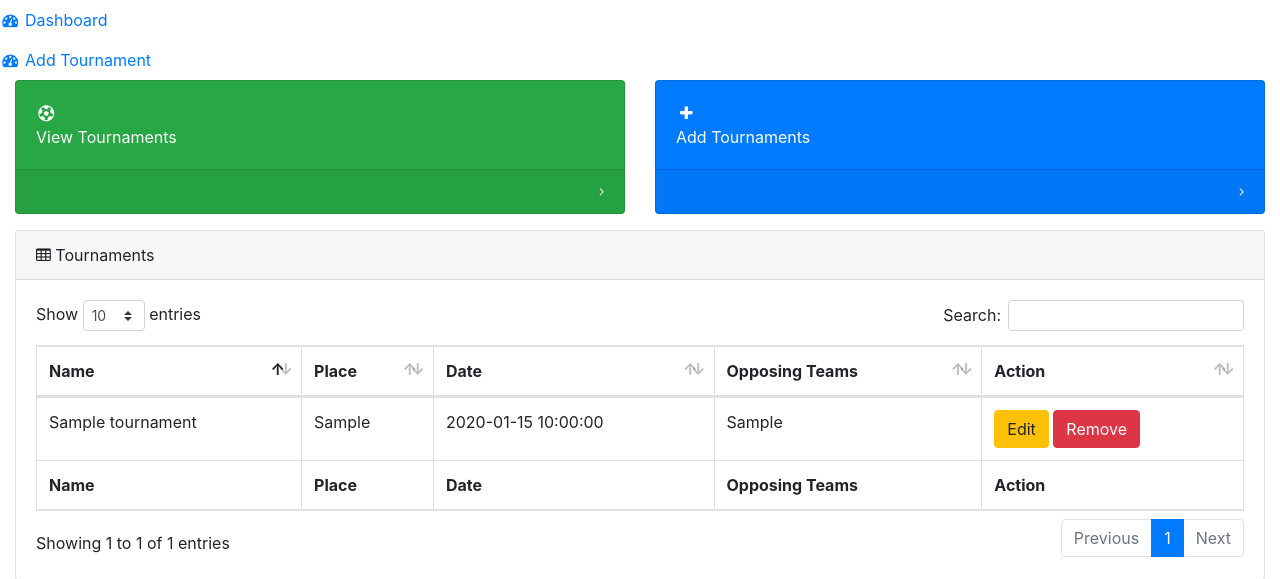
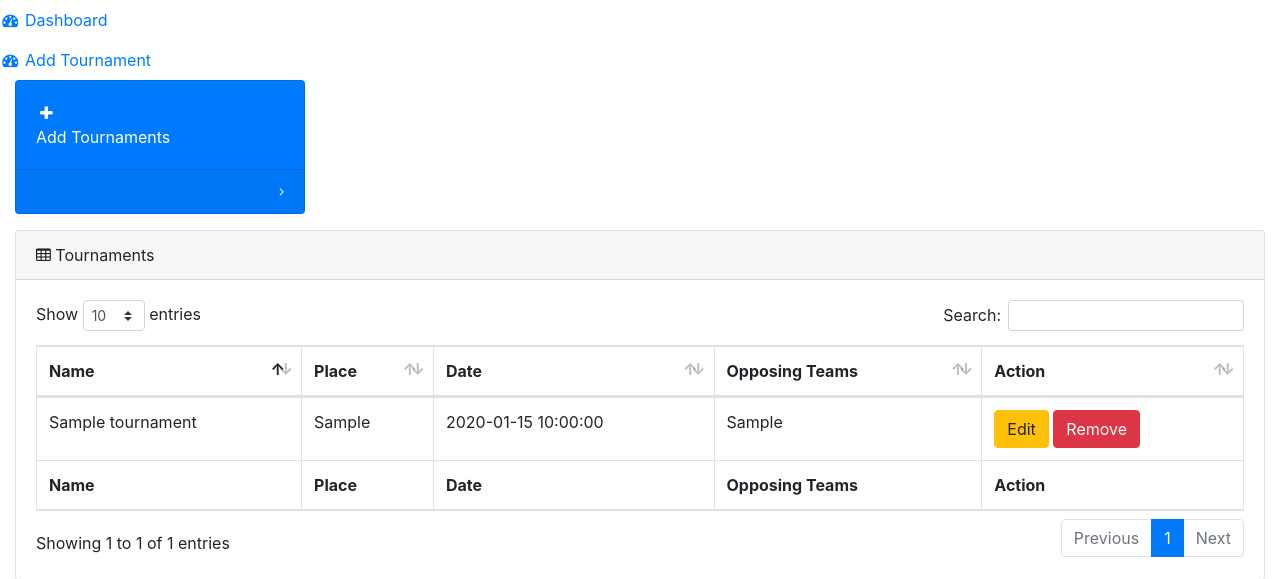
Before and after one commit to anjulalk/codeigniter-crud, a CodeIgniter app: page /codeigniter-crud/index.php/tournaments/index in a window 1280 px wide. Shown: the part 56-635 px from the top of the page. Run offline with CodeIgniter, Linux system fonts and the light colour scheme; tables that the repository leaves empty or names only in its code hold one stand-in row (values such as "Sample post"); some libraries are stand-ins or nearby versions.

Commit message:
Removed redundant button for view tournaments

```diff
--- a/application/controllers/Tournaments.php
+++ b/application/controllers/Tournaments.php
@@ -7,7 +7,6 @@ class Tournaments extends CI_Controller {
 		$this->load->model('TournamentModel');
 
 		$data['query'] = $this->TournamentModel->getTournaments();
-		$data['title'] = 'Tournaments';
 
 		$this->load->view('header', $data);
 		$this->load->view('nav');
@@ -39,7 +38,7 @@ class Tournaments extends CI_Controller {
 		{
 			$this->TournamentModel->addTournament();
 
-			$data['message'] = "Tournament added!";
+			$data['message'] = "Tournament added successfully!";
 
 			$this->load->view('header', $data);
 			$this->load->view('nav');
@@ -73,7 +72,7 @@ class Tournaments extends CI_Controller {
 		{
 			$this->TournamentModel->editTournament($id);
 
-			$data['message'] = "Tournament updated!";
+			$data['message'] = "Tournament updated successfully!";
 
 			$this->load->view('header', $data);
 			$this->load->view('nav');
@@ -85,10 +84,9 @@ class Tournaments extends CI_Controller {
 	public function remove($id)
 	{
 		$this->load->model('TournamentModel');
-
 		$this->TournamentModel->removeTournament($id);
 
-		$data['message'] = "Tournament deleted!";
+		$data['message'] = "Tournament deleted successfully!";
 
 		$this->load->view('header', $data);
 		$this->load->view('nav');
--- a/application/views/icon_cards.php
+++ b/application/views/icon_cards.php
@@ -1,21 +1,6 @@
           <div class="row">
-          <div class="col-xl-6 col-sm-6 mb-3">
-            <div class="card text-white bg-success o-hidden h-100">
-              <div class="card-body">
-                <div class="card-body-icon">
-                  <i class="fa fa-fw fa-futbol-o"></i>
-                </div>
-                <div class="mr-5">View Tournaments</div>
-              </div>
-              <a class="card-footer text-white clearfix small z-1" href="<?php echo base_url("index.php/Tournaments")?>">
-                <span class="float-right">
-                  <i class="fa fa-angle-right"></i>
-                </span>
-              </a>
-            </div>
-          </div>
 
-          <div class="col-xl-6 col-sm-6 mb-3">
+          <div class="col-xl-3 col-sm-3 mb-3">
             <div class="card text-white bg-primary o-hidden h-100">
               <div class="card-body">
                 <div class="card-body-icon">
```
